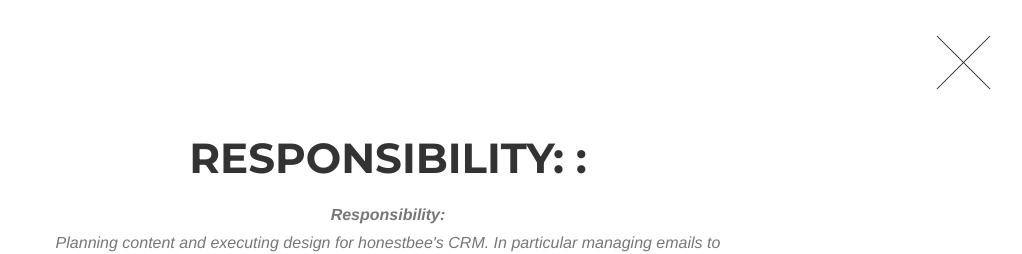
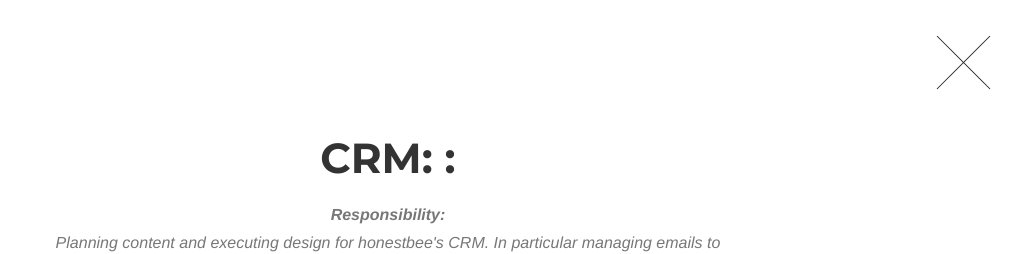
Before and after one commit to juliettesuvitha/juliettesuvitha.github.io, a website: page index.html in a window 1280 px wide. Both pictures are taken after a click on the link 250 px from the left and 1721 px from the top of the page. Shown: the part 1321-1575 px from the top of the page, without its empty margins (252-1274 px from the left). Drawn offline with nearby package versions, Linux system fonts and the light colour scheme; a web font is replaced by a local one.

Commit message:
Update on CRM copy

```diff
--- a/index.html
+++ b/index.html
@@ -414,7 +414,7 @@
                         <div class="col-lg-8 col-lg-offset-2">
                             <div class="modal-body">
                                 <!-- Project Details Go Here -->
-                                <h2>Responsibility: :</h2>
+                                <h2>CRM: :</h2>
                                 <p class="item-intro text-muted"><strong>Responsibility: </strong><br>
 Planning content and executing design for honestbee's CRM. In particular managing emails to customer.
                                 <br><br>
```
